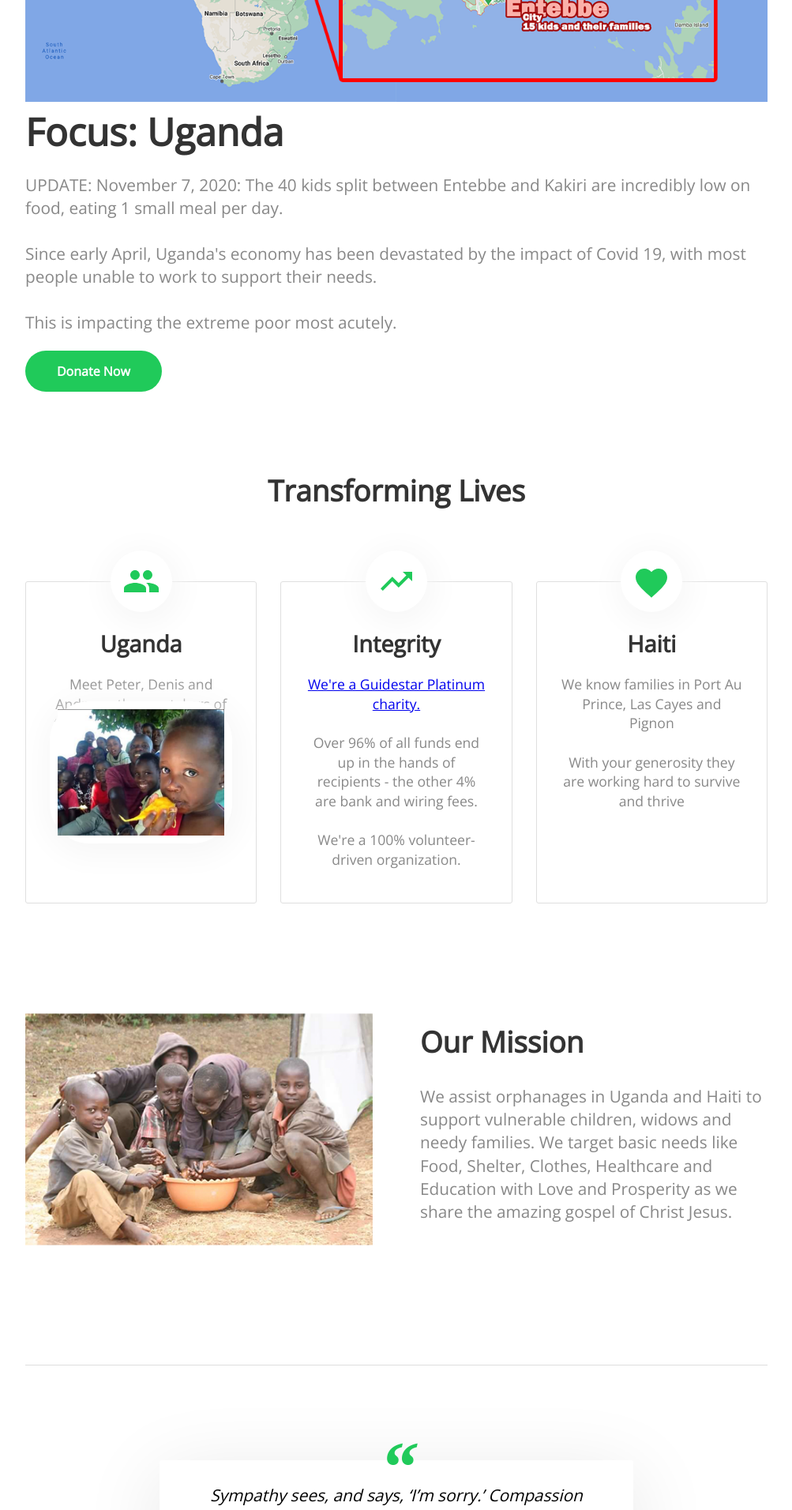
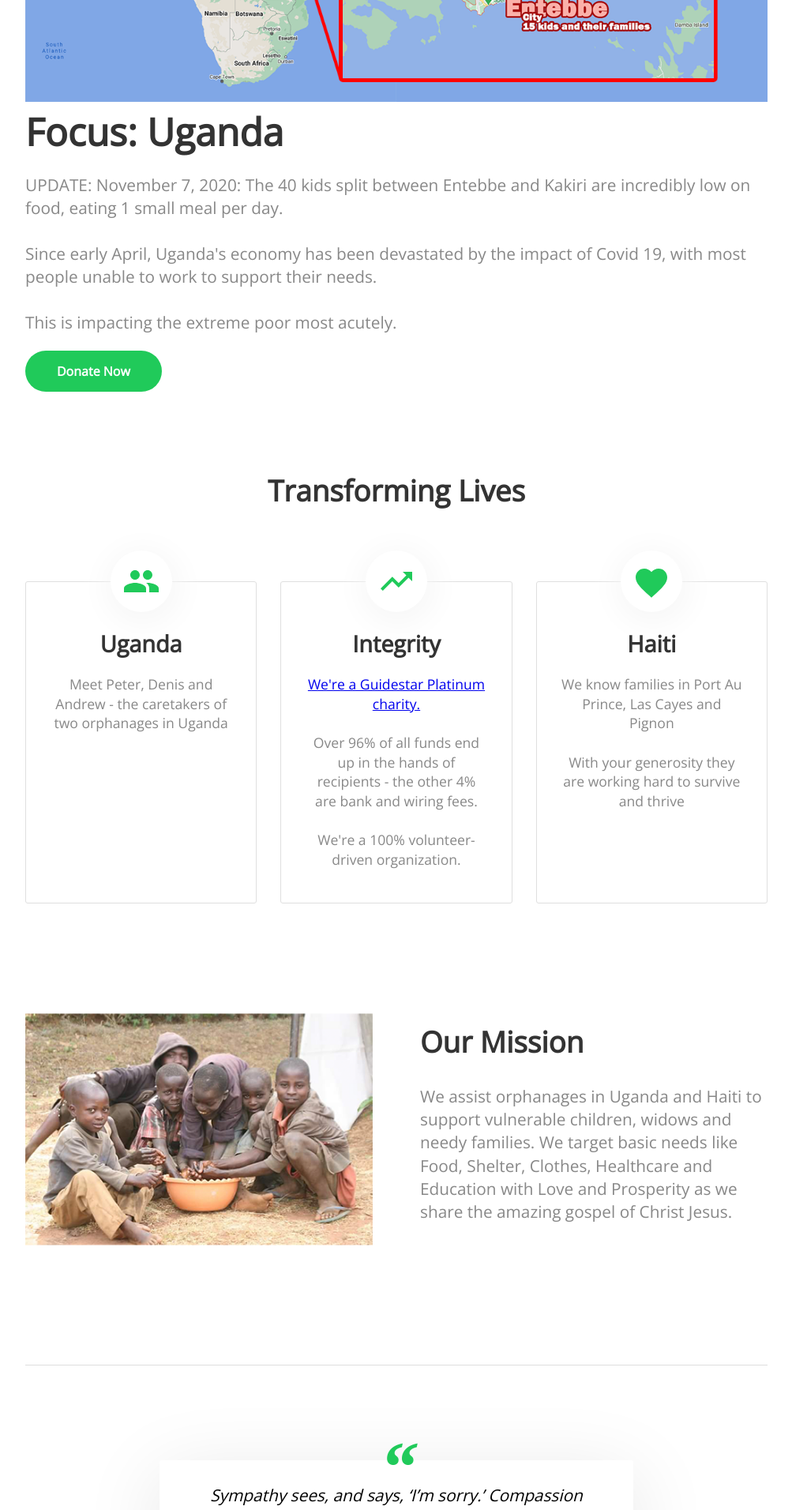
Before and after one commit to prouticus/rtpa, a Jekyll site: the page built from index.html, in a window 1280 px wide. Shown: the part 1497-3409 px from the top of the page at 79% size, without its empty margins (138-1141 px from the left). Built offline with Jekyll 4.4.1, drawn with Linux system fonts in a browser that asks for light colours; nearby versions of some CDN libraries; a script that is not in the unit is left out.

Commit message:
Updated 2 files via CloudCannon

```diff
--- a/_layouts/default.html
+++ b/_layouts/default.html
@@ -35,7 +35,7 @@
 
 			<div>
 				<h1 class="editable">
-					<a class="cc-active" href=""> </a>
+					<a class="cc-active" href=""> </a><a class="cc-active" href=""> </a>
 					<p style="text-align:center">Rescue The Poor America <a target="_blank" href="https://www.guidestar.org/profile/82-1475689"><img alt="guidestar_logo" src="/images/Guidestar_platinum.png" /></a></p>
 				</h1>
 			</div>
--- a/index.html
+++ b/index.html
@@ -58,7 +58,6 @@ title: Rescue The Poor
 			</h3>
 			<p class="editable">
 				Meet Peter, Denis and Andrew - the caretakers of two orphanages in Uganda
-				<span class="image"><img class="editable" src="/images/RTPU/denis_w_children.png" alt="Wooly" /></span>
 			</p>
 		</li>
 
```
